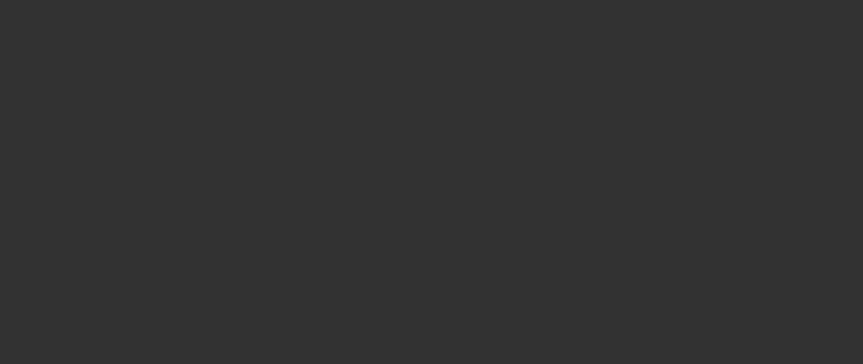
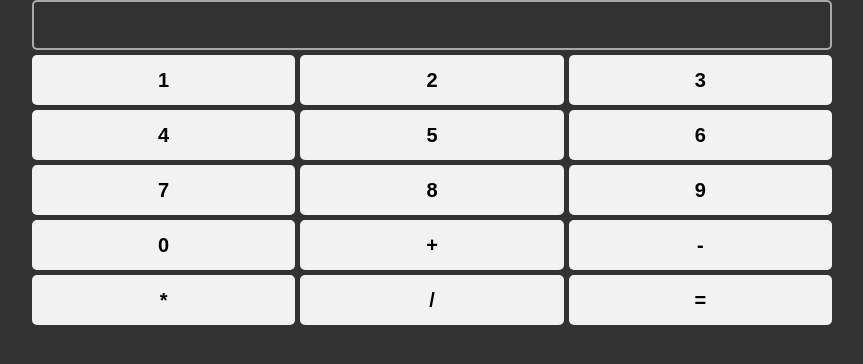
Before and after one commit to yupaziura/sandbox-calculator, a React (Create React App) app: page / in a window 1280 px wide. Shown: the top 364 px of the page, without its empty margins (208-1071 px from the left). Built offline with nearby package versions, Linux system fonts and the light colour scheme.

Commit message:
Create buttons

```diff
--- a/src/App.css
+++ b/src/App.css
@@ -9,3 +9,15 @@
     height: 100vh;
     background-color: rgb(50, 50, 50);
 }
+
+.container {
+    max-width: 800px;
+    margin: 0 auto;
+    /* display: flex;
+    flex-wrap: wrap;
+    gap: 2px; */
+
+    display: grid;
+    grid-template-columns: repeat(3, 1fr);
+    gap: 5px;
+}
--- a/src/App.js
+++ b/src/App.js
@@ -1,9 +1,34 @@
+import Button from './components/Buttons/Button';
+import Output from './components/Output/Output';
+
 import './App.css';
 
 function App() {
+
+  const data = [1,2,3,4,5,6,7,8,9,0,'+','-','*','/', '=']
   return (
     <div className="App">
+        <div className="container">
+        <Output/>
+        {
+          data.map((item, i)=> {
+            return (
+              <Button key={i} value={item} />
+            )
+          })
+        }
 
+        {/* <Button value={1} />
+        <Button value={2} />
+        <Button value={3} />
+        <Button value={4} />
+        <Button value={5} />
+        <Button value={6} />
+        <Button value={7} />
+        <Button value={8} />
+        <Button value={9} />
+        <Button value={0} /> */}
+        </div>
     </div>
   );
 }
--- a/src/components/Buttons/Button.js
+++ b/src/components/Buttons/Button.js
@@ -0,0 +1,11 @@
+import './Button.scss';
+
+const Button = ({value, width}) => {
+    return (
+        <>
+            <button id='but' className='button' style={{width: width}}>{value}</button>
+        </>
+    )
+}
+
+export default Button;
--- a/src/components/Buttons/Button.scss
+++ b/src/components/Buttons/Button.scss
@@ -0,0 +1,18 @@
+.button {
+    width: 100%;
+    height: 50px;
+
+    padding: 10px;
+
+    border: none;
+    border-radius: 5px;
+    cursor: pointer;
+    background-color: rgb(242, 242, 242);
+
+    font-size: 20px;
+    font-weight: bolder;
+
+    &:hover{
+        background-color: rgb(193, 193, 193) ;
+    }
+}
--- a/src/components/Output/Output.js
+++ b/src/components/Output/Output.js
@@ -0,0 +1,11 @@
+import './Output.scss';
+
+const Output = ({value}) => {
+    return (
+        <>
+            <input className='output' type="text" value={value}/>
+        </>
+    )
+}
+
+export default Output;
--- a/src/components/Output/Output.scss
+++ b/src/components/Output/Output.scss
@@ -0,0 +1,15 @@
+.output {
+    height: 50px;
+    width: 100%;
+
+    padding: 10px;
+
+    border-radius: 5px;
+    border: 2px solid darkgray;
+
+    background-color:transparent;
+    outline-color: darkgray;
+    outline-width: 1px;
+
+    grid-column: 1/4;
+}
```
